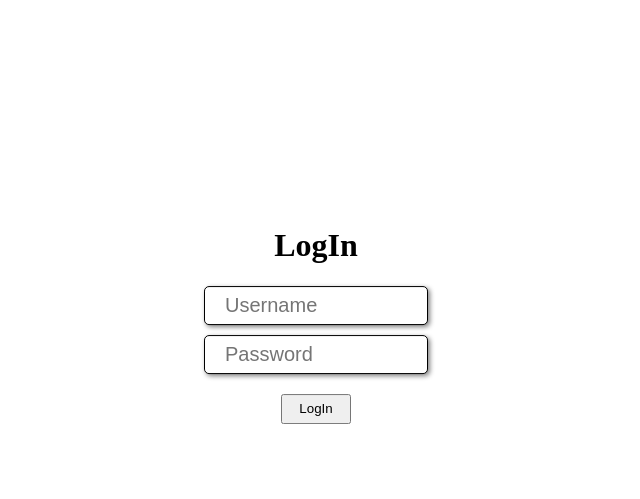
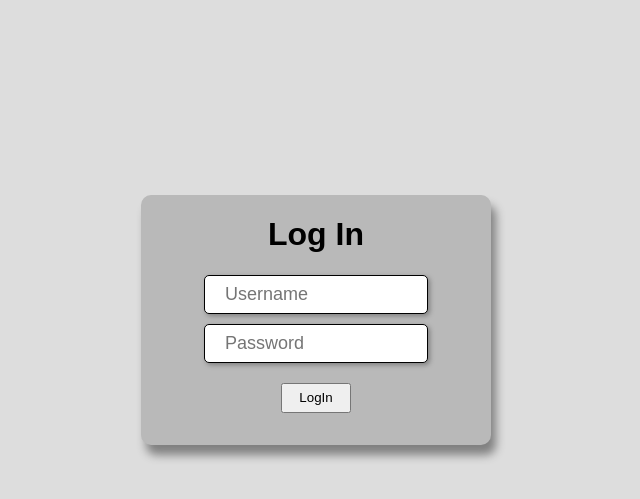
Before and after one commit to azaz-hassan-ts/django-sessionauth-frontend, a Django app: page /login/ in a window 1280 px wide. Shown: the top 499 px of the page, without its empty margins (324-964 px from the left). Run offline with Django 3.2, Linux system fonts and the light colour scheme.

Commit message:
Added little styling in login page

```diff
--- a/api/templates/api/login.html
+++ b/api/templates/api/login.html
@@ -13,7 +13,7 @@
 
 <body>
     <div id="login">
-        <h1>LogIn</h1>
+        <h1>Log In</h1>
         {% if user.is_authenticated %}
         <h2>You are already logged in.</h2>
         <a href="{% url 'api:home' %}">Go to Home</a>
--- a/assets/login.styles.css
+++ b/assets/login.styles.css
@@ -1,3 +1,7 @@
+body {
+    background-color: rgb(221, 221, 221);
+}
+
 #login {
 
     align-items: center;
@@ -6,10 +10,16 @@
     top: 40%;
     -webkit-transform: translate(-50%, -50%);
     transform: translate(-50%, -50%);
+    height: 250px;
+    width: 350px;
+    background-color: rgb(185, 185, 185);
+    border-radius: 10px;
+    box-shadow: 5px 10px 10px grey;
 }
 
 #login > h1 {
     text-align: center;
+    font-family: Arial, Helvetica, sans-serif;
 }
 
 input[type="text"], input[type="password"] {
@@ -21,7 +31,7 @@ input[type="text"], input[type="password"] {
     width: 200px;
     border-radius: 5px;
     padding-left: 20px;
-    font-size: 20px;
+    font-size: 18px;
 }
 
 input[type='submit'] {
@@ -34,4 +44,5 @@ input[type='submit'] {
 
 input[type='submit']:hover {
     box-shadow: 1px 1px 5px black;
+    transition: width 2s, height 4s;
 }
```
